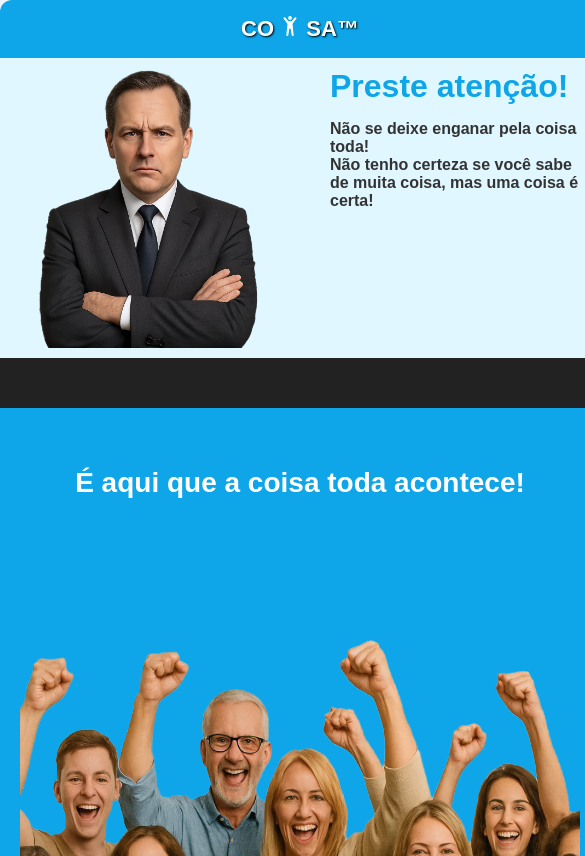
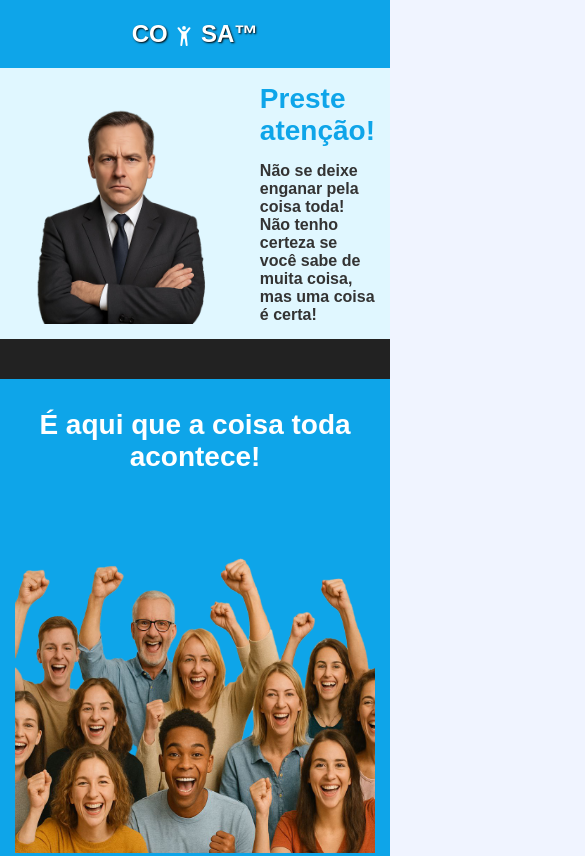
Before and after one commit to Jorge-nro/EmailMarketing, a plain HTML site: page email1.html in a window 390 px wide. Shown: the top 856 px of the page, 585 px wide, since content can reach past the window. Drawn offline with Linux system fonts and the light colour scheme.

Commit message:
Add files via upload

```diff
--- a/email1.html
+++ b/email1.html
@@ -33,26 +33,11 @@
       box-shadow: -2px 0 6px rgba(0, 0, 0, 0.3);
     }
 
-    .coisass {
-      color: transparent;
-      animation: cor 1s ease infinite alternate;
-    }
-
     @keyframes dance {
       0%, 100% { transform: rotate(0deg) scale(1); }
       25% { transform: rotate(-10deg) scale(1.1); }
       50% { transform: rotate(10deg) scale(1.2); }
       75% { transform: rotate(-5deg) scale(1.1); }
-    }
-
-
-    @keyframes cor {
-      0% {
-        color: transparent;
-      }
-      100% {
-        color: #222;
-      }
     }
 
     a.button {
@@ -70,19 +55,56 @@
     a.button:hover {
       background-color: #0077b6;
     }
+
+    table.container {
+      width: 100%;
+      max-width: 600px;
+      margin: 0 auto;
+      border-radius: 12px;
+      overflow: hidden;
+      background-color: white;
+    }
+
+    td.section-padding {
+      padding: 30px 40px;
+    }
+
+    td.section-padding-light {
+      padding: 15px 40px;
+    }
+
+    img.responsive {
+      max-width: 100%;
+      height: auto;
+      display: block;
+    }
+
+    @media (max-width: 620px) {
+      td.section-padding,
+      td.section-padding-light {
+        padding-left: 15px;
+        padding-right: 15px;
+      }
+      td img.responsive {
+        width: 100%;
+        height: auto;
+      }
+      table.container {
+        border-radius: 0;
+      }
+    }
   </style>
 </head>
 <body>
-  <table width="100%" cellpadding="0" cellspacing="0" border="0" align="center">
+  <table width="100%" cellpadding="0" cellspacing="0" border="0" align="center" bgcolor="#f0f4ff">
     <tr>
       <td align="center">
-        <table width="600" cellpadding="0" cellspacing="0" border="0" style="background-color: white; border-radius: 12px; overflow: hidden;">
-
+        <table class="container" cellpadding="0" cellspacing="0" border="0">
           <tr>
-            <td bgcolor="#0ea5e9" align="center" style="padding: 16px;">
-              <h1 style="color: white; font-size: 22px; margin: 0; text-shadow: 1px 1px 2px black;">
+            <td bgcolor="#0ea5e9" align="center" class="section-padding" style="padding-top: 20px; padding-bottom: 20px;">
+              <h1 style="color: white; font-size: 24px; margin: 0; text-shadow: 1px 1px 2px black;">
                 CO
-                <svg xmlns="http://www.w3.org/2000/svg" width="20" height="20" fill="white" class="bi bi-person-arms-up" viewBox="0 0 16 16">
+                <svg xmlns="http://www.w3.org/2000/svg" width="20" height="20" fill="white" class="bi bi-person-arms-up" viewBox="0 0 16 16" style="vertical-align: middle;">
                   <path d="M8 3a1.5 1.5 0 1 0 0-3 1.5 1.5 0 0 0 0 3"/>
                   <path d="m5.93 6.704-.846 8.451a.768.768 0 0 0 1.523.203l.81-4.865a.59.59 0 0 1 1.165 0l.81 4.865a.768.768 0 0 0 1.523-.203l-.845-8.451A1.5 1.5 0 0 1 10.5 5.5L13 2.284a.796.796 0 0 0-1.239-.998L9.634 3.84a.7.7 0 0 1-.33.235c-.23.074-.665.176-1.304.176-.64 0-1.074-.102-1.305-.176a.7.7 0 0 1-.329-.235L4.239 1.286a.796.796 0 0 0-1.24.998l2.5 3.216c.317.316.475.758.43 1.204Z"/>
                 </svg>
@@ -92,14 +114,14 @@
           </tr>
 
           <tr>
-            <td bgcolor="#e0f7ff" style="padding: 0;">
+            <td bgcolor="#e0f7ff" class="section-padding-light">
               <table width="100%" cellpadding="0" cellspacing="0" border="0">
                 <tr>
-                  <td width="300" valign="bottom" style="padding: 10px;">
-                    <img src="homem.png" width="280" style="display: block;">
+                  <td width="280" valign="bottom" style="padding-right: 15px;">
+                    <img src="homem.png" alt="Homem" class="responsive" width="280">
                   </td>
-                  <td valign="top" style="padding: 10px;">
-                    <h1 style="margin: 0; font-size: 32px; color: #0ea5e9;">Preste atenção!</h1>
+                  <td valign="top" style="padding-left: 15px;">
+                    <h1 style="margin: 0; font-size: 28px; color: #0ea5e9;">Preste atenção!</h1>
                     <p style="margin: 15px 0 0 0; font-weight: bold; color: #333;">
                       Não se deixe enganar pela coisa toda!<br />
                       Não tenho certeza se você sabe de muita coisa, mas uma coisa é certa!
@@ -111,33 +133,32 @@
           </tr>
 
           <tr>
-            <td bgcolor="#222" style="height: 50px;"></td>
+            <td bgcolor="#222" style="height: 40px;"></td>
           </tr>
 
           <tr>
-            <td bgcolor="#0ea5e9" align="center" style="padding: 40px 20px;">
-              <h1 style="color: white; font-size: 28px;">É aqui que a coisa toda acontece!</h1>
-              <img src="galera.png" width="560" style="margin-top: 20px;">
+            <td bgcolor="#0ea5e9" align="center" class="section-padding">
+              <h1 style="color: white; font-size: 28px; margin: 0;">É aqui que a coisa toda acontece!</h1>
+              <img src="galera.png" alt="Galera" class="responsive" width="560" style="margin-top: 20px;">
             </td>
           </tr>
 
           <tr>
-            <td bgcolor="#f8f9fa" align="center" style="padding: 50px 10% 40px;">
+            <td bgcolor="#f8f9fa" align="center" style="padding: 40px 20px 60px;">
               <h1 style="margin-bottom: 20px; color: #333;">Querido, aqui você encontrará as melhores coisas!</h1>
-              <a href="email3.html" class="coisa">
+              <a href="email3.html" class="coisa" style="text-decoration:none;">
                 <svg xmlns="http://www.w3.org/2000/svg" width="48" height="48" fill="currentColor" class="bi bi-arrow-clockwise" viewBox="0 0 16 16">
                   <path fill-rule="evenodd" d="M8 3a5 5 0 1 0 4.546 2.914.5.5 0 0 1 .908-.417A6 6 0 1 1 8 2z"/>
                   <path d="M8 4.466V.534a.25.25 0 0 1 .41-.192l2.36 1.966c.12.1.12.284 0 .384L8.41 4.658A.25.25 0 0 1 8 4.466"/>
                 </svg>
               </a>
-              <h1 style="font-size: 30px; color: #0ea5e9;">Você viu a Coisa? Ela viu você.</h1>
+              <h1 style="font-size: 30px; color: #0ea5e9; margin-top: 20px;">Você viu a Coisa? Ela viu você.</h1>
               <p style="color: #222;">Clique agora antes que ela clique em você primeiro.</p>
             </td>
           </tr>
+
           <tr>
-            <td width="600" height="2" bgcolor="#0ea5e9">
-
-            </td>
+            <td width="600" height="2" bgcolor="#0ea5e9"></td>
           </tr>
 
           <tr>
```
Also changed, not shown: email3.html (+71 -1 lines), email5.html (+14 -0 lines), index.html (+15 -3 lines). Lines whose indentation alone changed are shown as unchanged.
